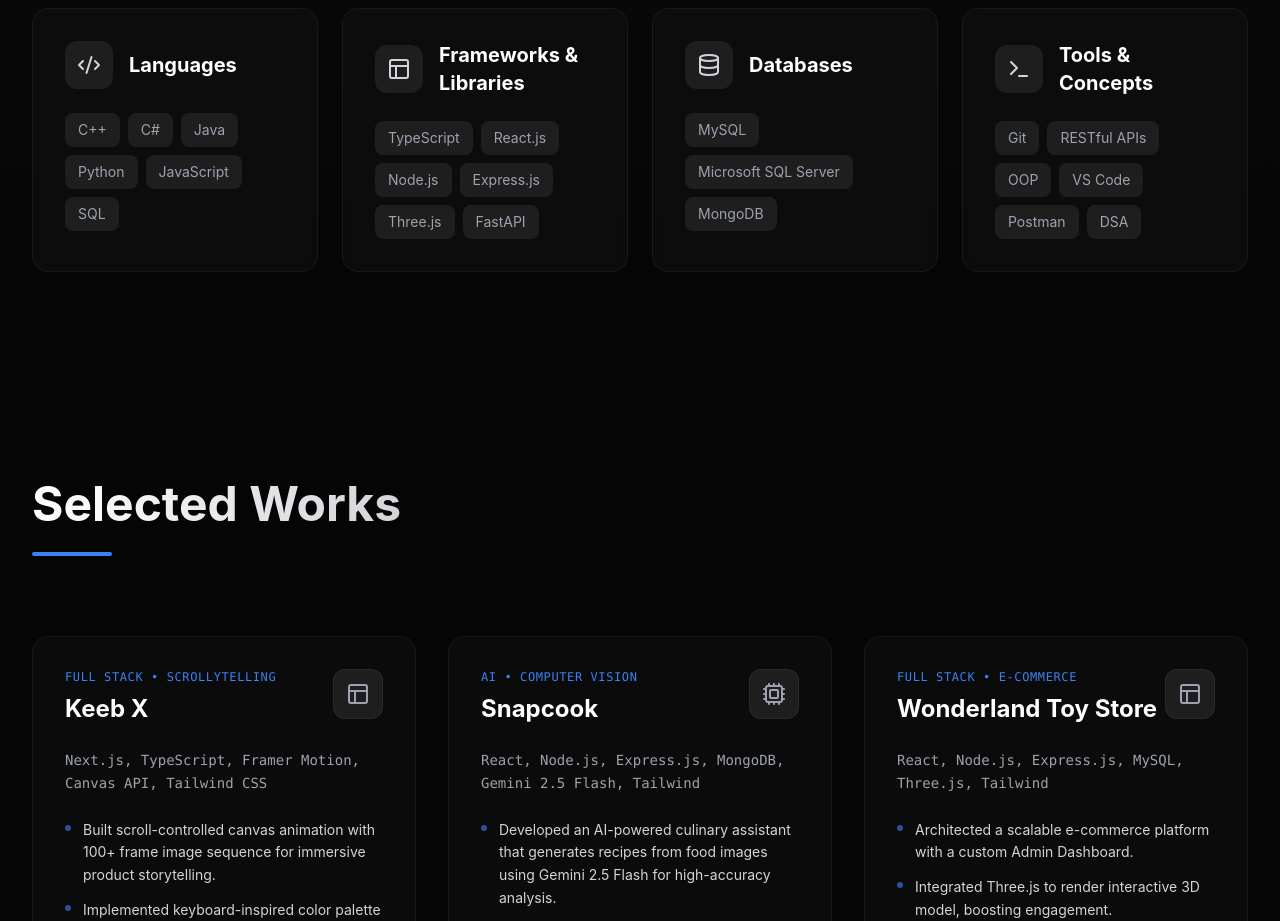
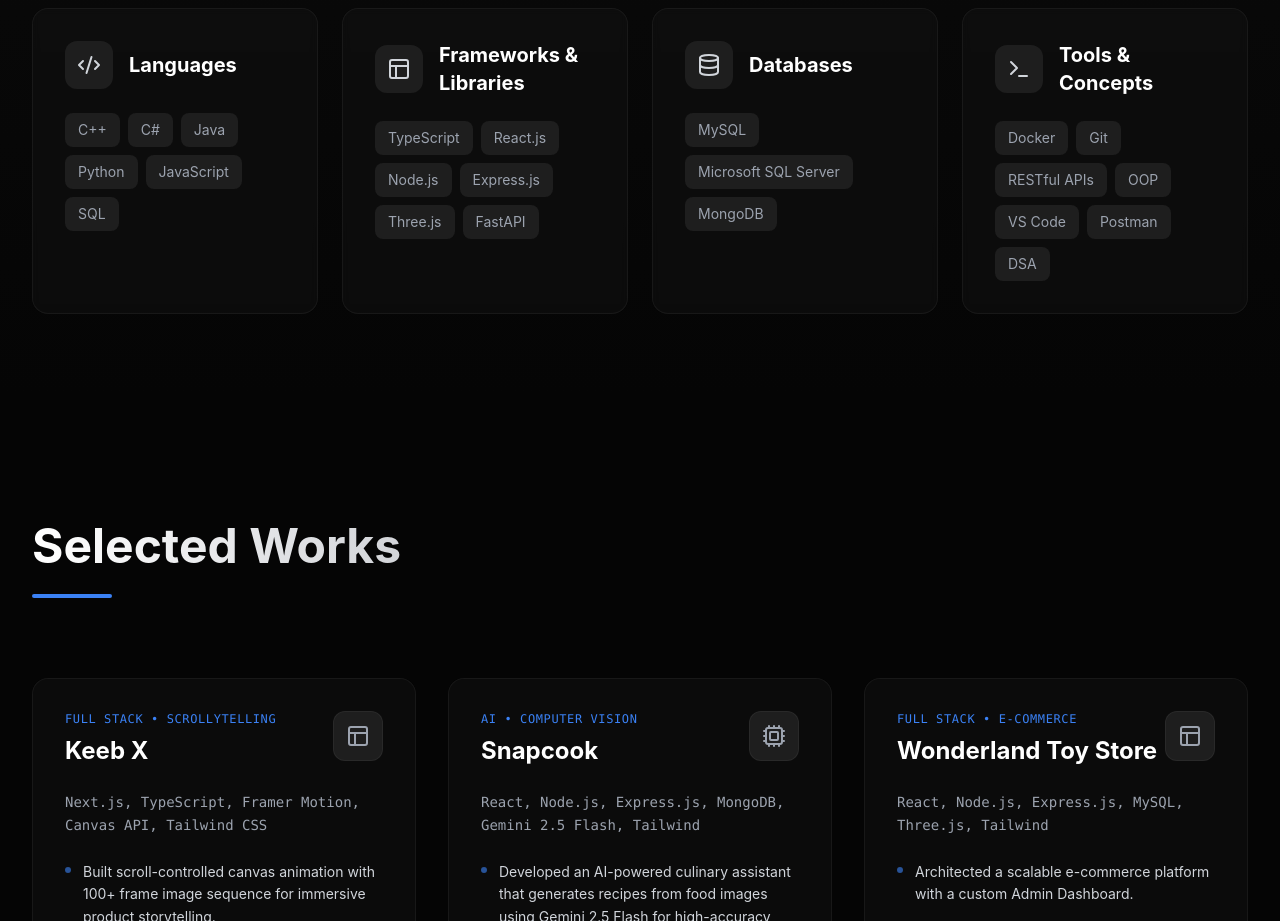
Before and after one commit to Shadowx69/Portfolio, a React (Vite) app: page / in a window 1280 px wide. Shown: the part 1040-1961 px from the top of the page. Built offline with nearby package versions, Linux system fonts and the light colour scheme.

Commit message:
Add Docker to skills list

```diff
--- a/src/components/Skills.jsx
+++ b/src/components/Skills.jsx
@@ -52,7 +52,7 @@ const Skills = () => {
         {
             category: "Tools & Concepts",
             icon: Terminal,
-            skills: ["Git", "RESTful APIs", "OOP", "VS Code", "Postman", "DSA"],
+            skills: ["Docker", "Git", "RESTful APIs", "OOP", "VS Code", "Postman", "DSA"],
             delay: 0.5
         }
     ];
```
